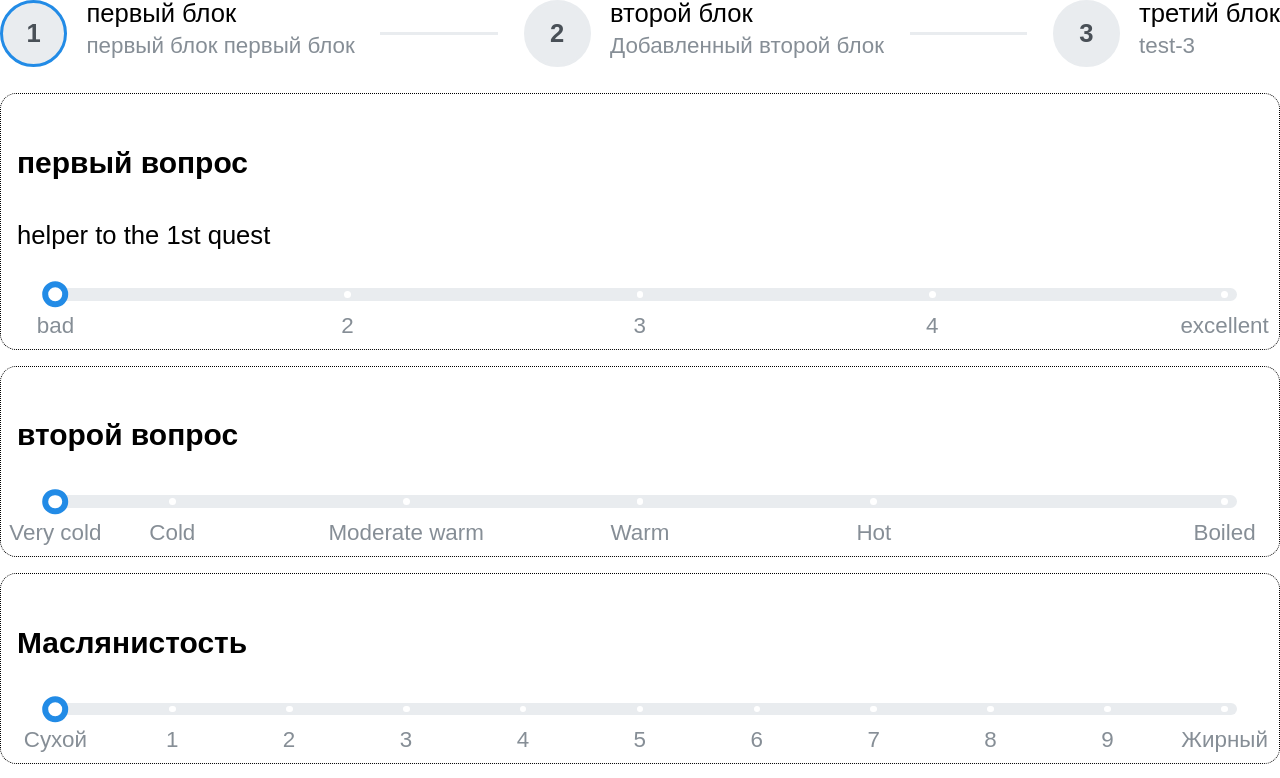
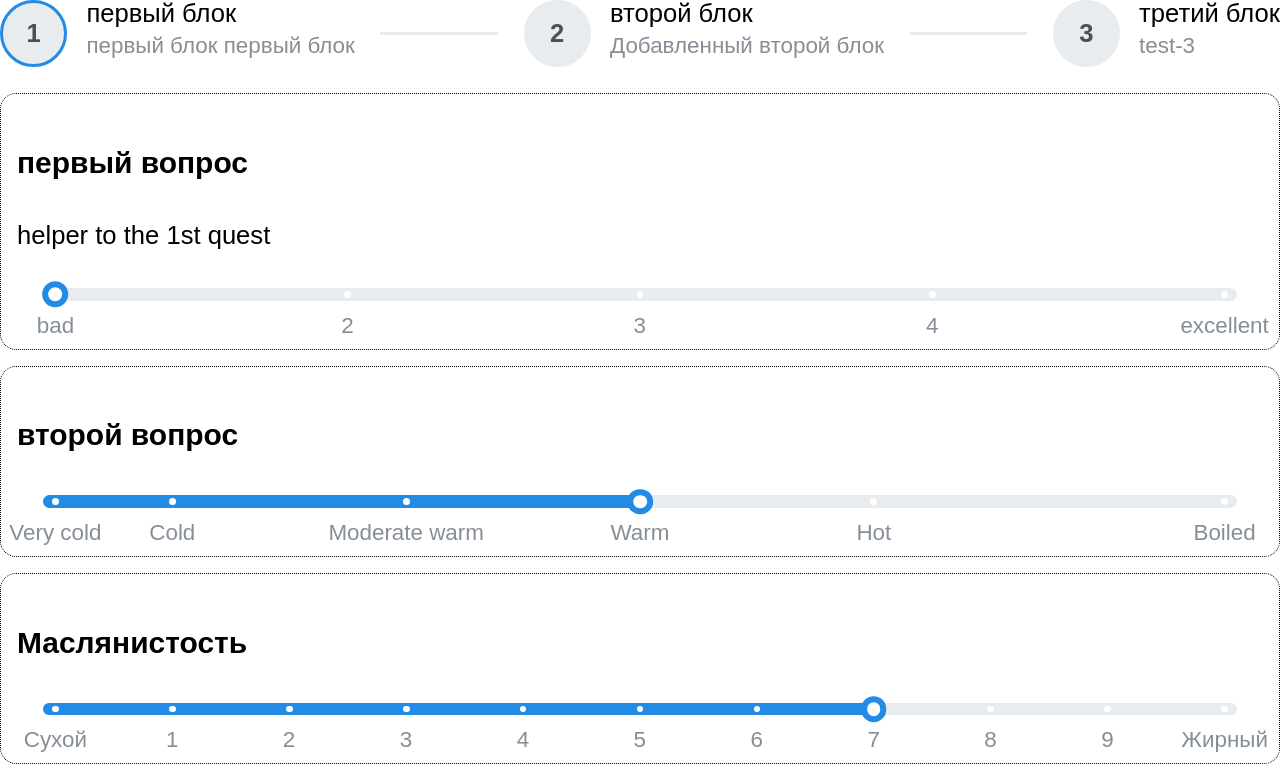
Before and after one commit to consultapp/survey-test-stand, a React (Vite) app: page / in a window 1280 px wide. Shown: the top 778 px of the page. Built offline with nearby package versions, Linux system fonts and the light colour scheme.

Commit message:
slider bug fix value

```diff
--- a/src/components/SurveyComponent/QuestionTypes/SliderQuestion.tsx
+++ b/src/components/SurveyComponent/QuestionTypes/SliderQuestion.tsx
@@ -1,7 +1,7 @@
 import { useQuestion } from '@/context/SurveyContext/hooks'
 import { useSurveyContextDispatch } from '@/context/SurveyContext'
 import { VariantsType } from '@/fixtures/variantsType'
-import { useCallback, useState } from 'react'
+import { useCallback, useMemo, useState } from 'react'
 import { Slider, Stack } from '@mantine/core'
 
 type Props = { id: string }
@@ -9,7 +9,6 @@ type Props = { id: string }
 export const SliderQuestion = ({ id }: Props) => {
   const question = useQuestion(id)
   const dispatch = useSurveyContextDispatch()
-  const [value, setValue] = useState(0)
 
   const handleChange = useCallback(
     (value: number) => {
@@ -29,18 +28,24 @@ export const SliderQuestion = ({ id }: Props) => {
       value: 0,
     }) as ISliderVariant[]
   )[0]
-  const labels =
-    variant.to - variant.from > 10
-      ? variant.labels
-      : new Array(variant.to - variant.from + 1).fill(null).map((_, i) => ({
-          label: (variant.from + i * variant.step).toString(),
-          value: variant.from + i * variant.step,
-        }))
 
+  const labels = useMemo(
+    () =>
+      variant.to - variant.from > 10
+        ? variant.labels
+        : new Array(variant.to - variant.from + 1).fill(null).map((_, i) => ({
+            label: (variant.from + i * variant.step).toString(),
+            value: variant.from + i * variant.step,
+          })),
+    // eslint-disable-next-line react-hooks/exhaustive-deps
+    [id]
+  )
   variant.labels.forEach((item) => {
     const index = labels.findIndex((l) => l.value === item.value)
     labels[index] = item
   })
+
+  const [value, setValue] = useState(variant.value)
 
   return (
     <Stack m="md">
```
